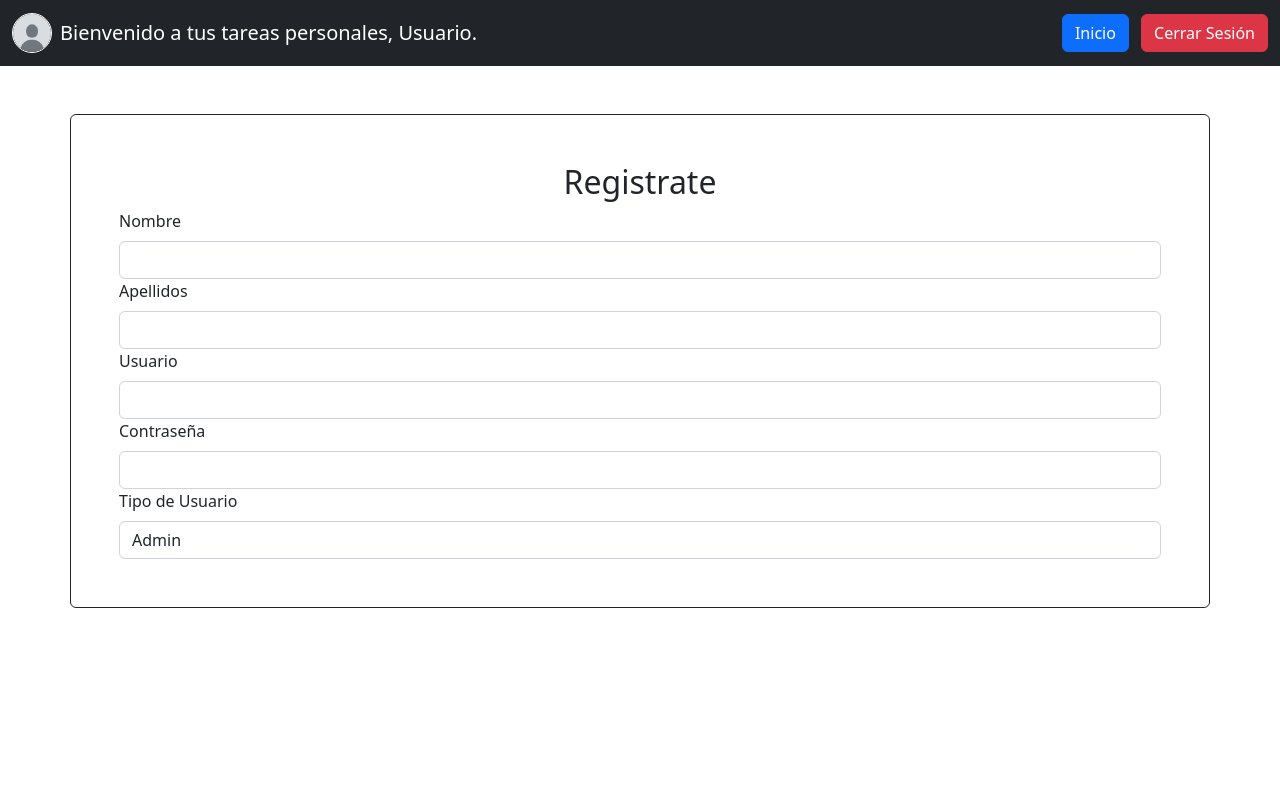
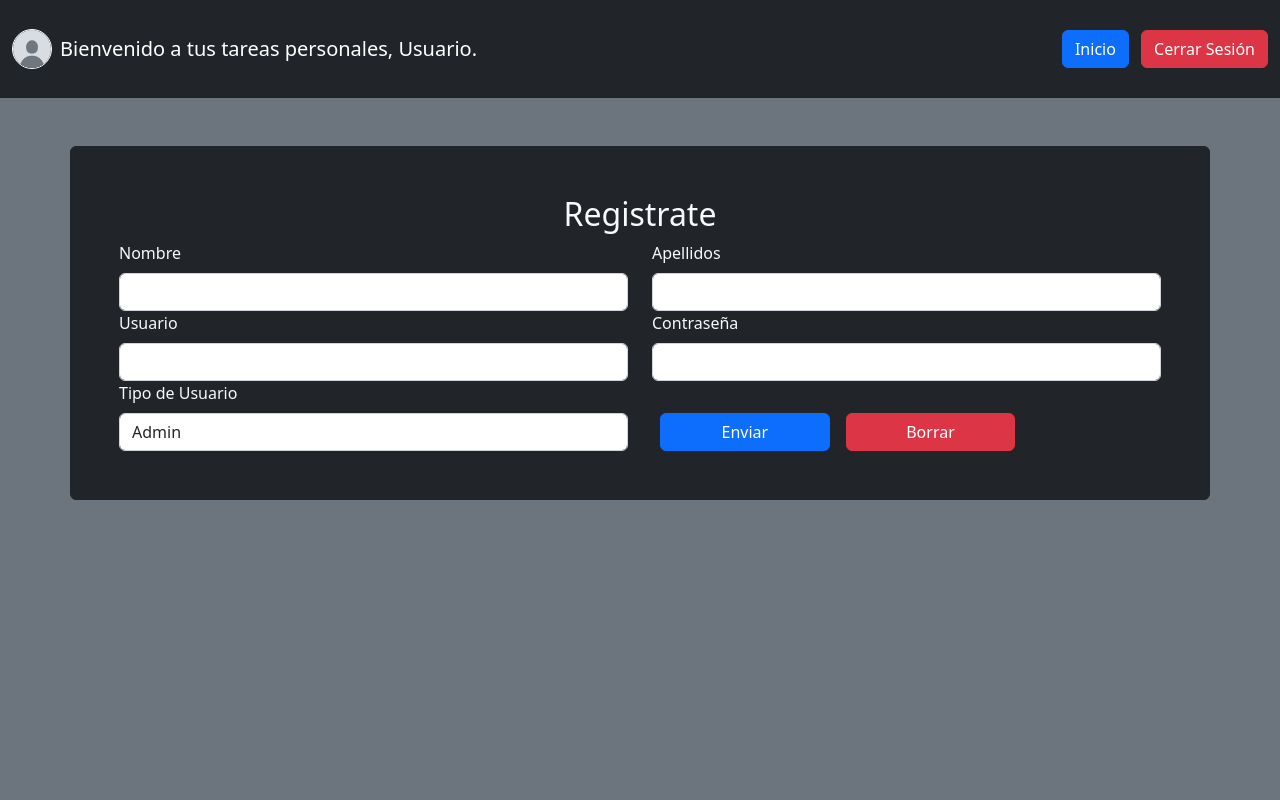
Before and after one commit to alfaroo1/TareasPersonales, a PHP site: page /pages/register.php in a window 1280 px wide. Run offline with PHP 8.4, Linux system fonts and the light colour scheme.

Commit message:
Finish style of page register

```diff
--- a/pages/register.php
+++ b/pages/register.php
@@ -6,12 +6,13 @@
     <meta name="viewport" content="width=device-width, initial-scale=1.0">
     <title>Tareas Personales | Registro</title>
     <link rel="stylesheet" href="../estilos/styles.css">
+    <link rel="stylesheet" href="../estilos/register.css">
 </head>
 
 <body>
-    <div class="container-fluid p-0">
+    <div class="container-fluid w-100 vh-100 p-0 bg-secondary">
         <!-- Nav -->
-        <nav class="navbar navbar-expand-lg navbar-dark bg-dark">
+        <nav class="navbar navbar-expand-lg navbar-dark bg-dark pt-4 pb-4">
             <div class="container-fluid">
                 <!-- Imagen redonda -->
                 <a class="navbar-brand d-flex align-items-center" href="#">
@@ -27,31 +28,35 @@
             </div>
         </nav>
         <!-- Main -->
-        <main class="container-lg mt-5 border border-dark rounded p-5">
+        <main class="container-lg bg-dark text-light mt-5 border border-dark rounded p-5">
             <h2 class="text-center">Registrate</h2>
-            <form action="" class="">
-                <div class="">
-                    <label for="" class="form-label">Nombre</label>
+            <form action="" class="row">
+                <div class="col-6">
+                    <label for="" class="form-label col-4">Nombre</label>
                     <input type="text" class="form-control ">
                 </div>
-                <div>
+                <div class="col-6">
                     <label for="" class="form-label">Apellidos</label>
-                    <input type="text" class="form-control">
+                    <input type="text" class="form-control text-dark">
                 </div>
-                <div>
+                <div class="col-6">
                     <label for="" class="form-label">Usuario</label>
                     <input type="text" class="form-control">
                 </div>
-                <div>
+                <div class="col-6">
                     <label for="" class="form-label">Contraseña</label>
                     <input type="text" class="form-control">
                 </div>
-                <div>
+                <div class="col-6">
                     <label for="" class="form-label">Tipo de Usuario</label>
                     <select name="tipoUser" id="" class="form-control">
                         <option value="admin">Admin</option>
                         <option value="registrado">Registrado</option>
                     </select>
+                </div>
+                <div class="row gap-3 col-6 mt-4 ms-2">
+                    <button type="submit" class="btn btn-primary mt-2 col-4">Enviar</button>
+                    <button type="reset" class="btn btn-danger mt-2 col-4">Borrar</button>
                 </div>
             </form>
         </main>
```
